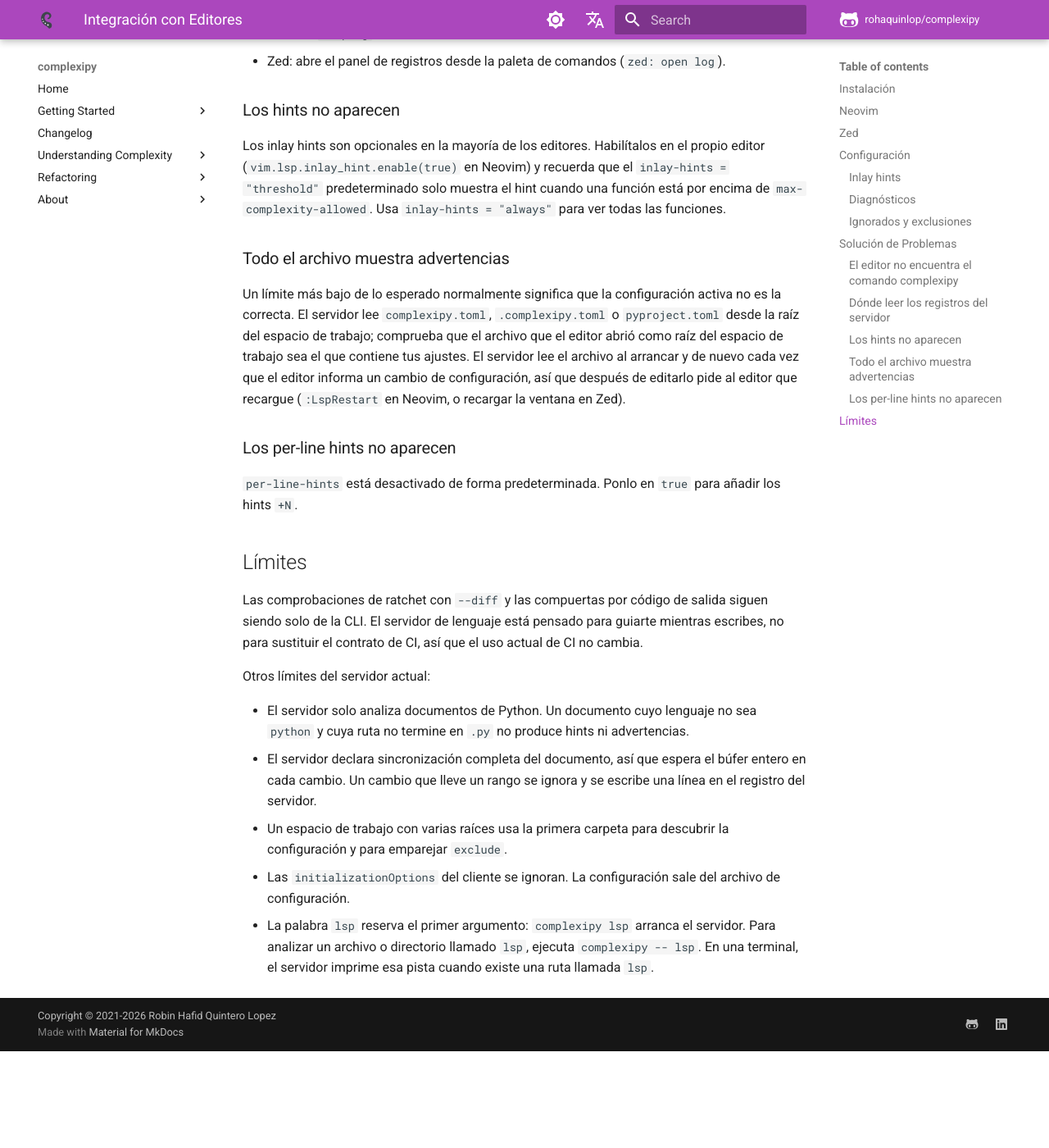
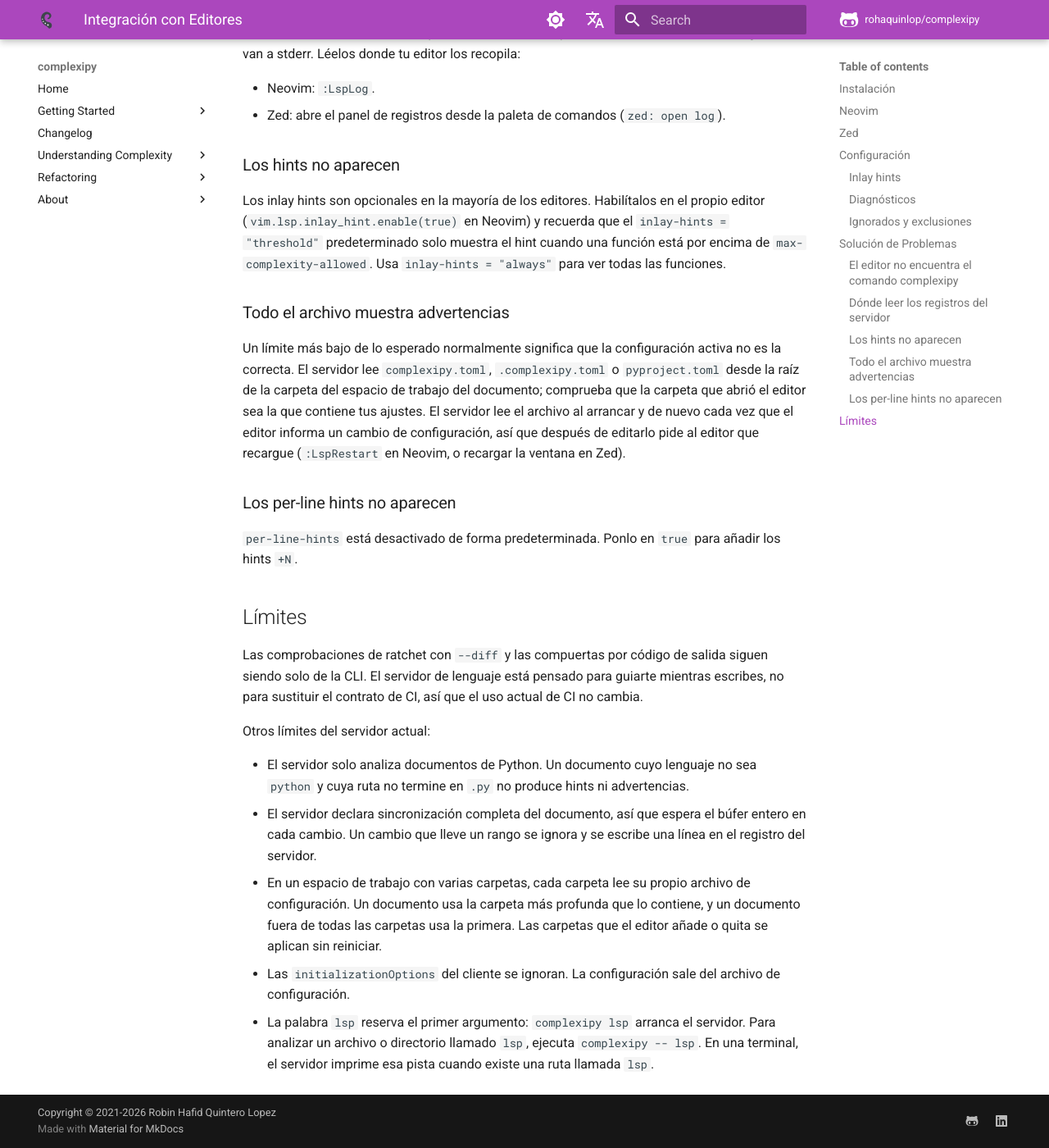
Before and after one commit to rohaquinlop/complexipy, an MkDocs documentation site: the page built from docs/es/editors.md, in a window 1280 px wide and 1400 px high, scrolled down 5098 px. Shown: the whole window at 82% size. Built offline with MkDocs 1.6.1 and Material for MkDocs 9.7.7, drawn with Linux system fonts in a browser that asks for light colours; comment, search, counter and statistics services are not loaded; before the commit the page ends 6380 px from its top, so only the background shows below that; some of the changed text lies outside the part shown.

```diff
--- a/docs/es/editors.md
+++ b/docs/es/editors.md
@@ -111,7 +111,7 @@ explícitamente.
 
 El servidor lee los mismos archivos de configuración que la CLI -
 `complexipy.toml`, `.complexipy.toml` o `pyproject.toml` (bajo
-`[tool.complexipy]`) - descubiertos en la raíz del espacio de trabajo:
+`[tool.complexipy]`) - descubiertos en la raíz de cada carpeta del espacio de trabajo:
 
 === "complexipy.toml"
 
@@ -139,7 +139,7 @@ El servidor lee los mismos archivos de configuración que la CLI -
 | Clave | Predeterminado | Descripción |
 | -- | -- | -- |
 | `max-complexity-allowed` | `15` | Se reportan las funciones estrictamente por encima de este valor. Una función en el límite pasa. |
-| `exclude` | `[]` | Patrones glob, emparejados de forma relativa a la raíz del espacio de trabajo. Los archivos excluidos no producen hints ni diagnósticos. |
+| `exclude` | `[]` | Patrones glob, emparejados de forma relativa a la carpeta del espacio de trabajo que contiene el archivo de configuración. Los archivos excluidos no producen hints ni diagnósticos. |
 | `no-ignore` | `false` | Analiza las funciones aunque un comentario de ignorado en línea las suprima. |
 | `lsp.inlay-hints` | `"threshold"` | Cuándo mostrar el hint por función: `"threshold"`, `"always"` o `"never"`. |
 | `lsp.per-line-hints` | `false` | Muestra además un hint `+N` en cada línea con un incremento de complejidad distinto de cero. |
@@ -199,8 +199,8 @@ función padre.
 
 ### Ignorados y exclusiones
 
-- Los globs de `exclude` se emparejan de forma relativa a la raíz del espacio
-  de trabajo. Los archivos excluidos no producen hints ni diagnósticos.
+- Los globs de `exclude` se emparejan de forma relativa a la carpeta del
+  espacio de trabajo que contiene el archivo de configuración. Los archivos excluidos no producen hints ni diagnósticos.
 - Un glob mal formado se reporta una vez por carga de configuración en el
   registro del servidor y se omite. El resto de patrones de la lista siguen
   aplicándose.
@@ -251,9 +251,9 @@ función está por encima de `max-complexity-allowed`. Usa
 
 Un límite más bajo de lo esperado normalmente significa que la configuración
 activa no es la correcta. El servidor lee `complexipy.toml`,
-`.complexipy.toml` o `pyproject.toml` desde la raíz del espacio de trabajo;
-comprueba que el archivo que el editor abrió como raíz del espacio de trabajo
-sea el que contiene tus ajustes. El servidor lee el archivo al arrancar y de
+`.complexipy.toml` o `pyproject.toml` desde la raíz de la carpeta del espacio
+de trabajo del documento; comprueba que la carpeta que abrió el editor sea la
+que contiene tus ajustes. El servidor lee el archivo al arrancar y de
 nuevo cada vez que el editor informa un cambio de configuración, así que
 después de editarlo pide al editor que recargue (`:LspRestart` en Neovim, o
 recargar la ventana en Zed).
@@ -278,8 +278,10 @@ Otros límites del servidor actual:
 - El servidor declara sincronización completa del documento, así que espera el
   búfer entero en cada cambio. Un cambio que lleve un rango se ignora y se
   escribe una línea en el registro del servidor.
-- Un espacio de trabajo con varias raíces usa la primera carpeta para
-  descubrir la configuración y para emparejar `exclude`.
+- En un espacio de trabajo con varias carpetas, cada carpeta lee su propio
+  archivo de configuración. Un documento usa la carpeta más profunda que lo
+  contiene, y un documento fuera de todas las carpetas usa la primera. Las
+  carpetas que el editor añade o quita se aplican sin reiniciar.
 - Las `initializationOptions` del cliente se ignoran. La configuración sale del
   archivo de configuración.
 - La palabra `lsp` reserva el primer argumento: `complexipy lsp` arranca el
```
Also changed, not shown: CHANGELOG.md (+8 -0 lines), docs/editors.md (+10 -8 lines), docs/es/changelog.md (+9 -0 lines).
